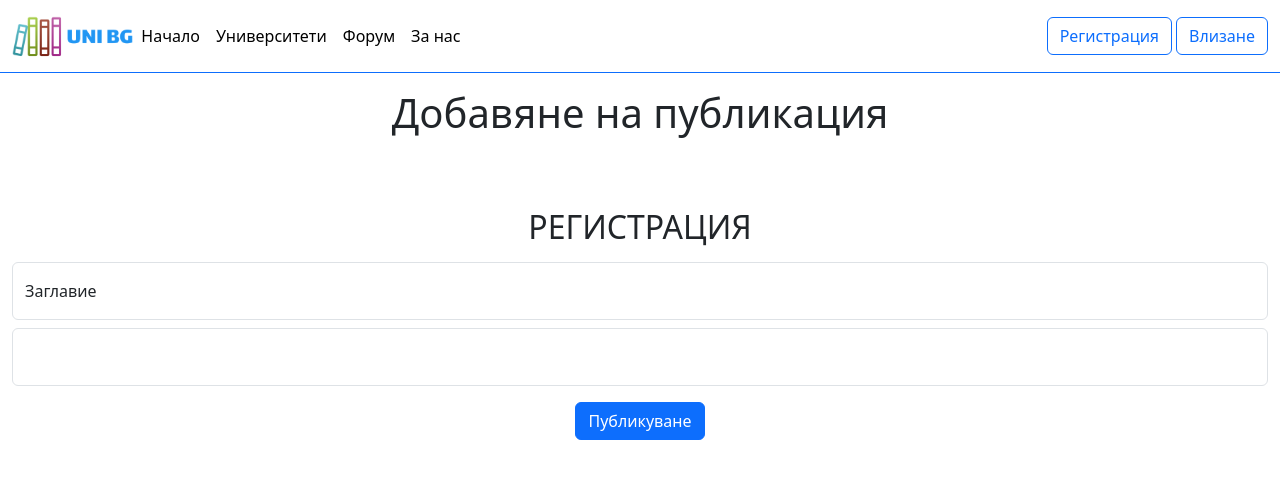
After one commit to MartoKartechnicata/diplomna, a PHP site: page /forum-make-post.php in a window 1280 px wide. The commit adds this page. Shown: the top 479 px of the page. Run offline with PHP 8.4, Linux system fonts and the light colour scheme; some libraries are stand-ins or nearby versions.

Commit message:
forum start

```diff
--- /dev/null
+++ b/Pages/forum-make-post.php
@@ -0,0 +1,65 @@
+<?php
+
+
+session_start();
+?>
+
+<!DOCTYPE html>
+<html lang="en">
+<head>
+    <meta charset="UTF-8">
+    <meta name="viewport" content="width=device-width, initial-scale=1.0">
+    <meta name="keywords" content="uni, университети, българия, образование, uni bg">
+    <meta name="author" content="Martin Yordanov 19315">
+    <title>Форум</title>
+    <link href="https://cdn.jsdelivr.net/npm/bootstrap@5.3.0-alpha3/dist/css/bootstrap.min.css" rel="stylesheet" integrity="sha384-KK94CHFLLe+nY2dmCWGMq91rCGa5gtU4mk92HdvYe+M/SXH301p5ILy+dN9+nJOZ" crossorigin="anonymous">
+    <script src="https://cdn.jsdelivr.net/npm/bootstrap@5.3.0-alpha3/dist/js/bootstrap.bundle.min.js" integrity="sha384-ENjdO4Dr2bkBIFxQpeoTz1HIcje39Wm4jDKdf19U8gI4ddQ3GYNS7NTKfAdVQSZe" crossorigin="anonymous"></script>
+    <link rel="stylesheet" type="text/css" href="../style.css">
+    <script src="https://kit.fontawesome.com/9ca68eee12.js" crossorigin="anonymous"></script>
+</head>
+<body>
+    <header>
+      <?php
+      include "../components/header.html"
+      ?>
+    </header>
+    <main>
+      <div class="container-fluid mt-3">
+        <div class="row align-center">
+          <div class="col">
+            <h1>Добавяне на публикация</h1>
+          </div>
+        </div>
+        <div class="row">
+          <div class="col">
+            <form method="post" enctype="multipart/form-data">
+              <div class="row">
+                <div class="col">
+                  <h2 style="text-align:center; padding-top:5%;">РЕГИСТРАЦИЯ</h2>
+                </div>
+              </div>
+						  <div class="row mt-2">
+                <div class="col">
+                  <div class="form-floating">
+                    <input type="text" class="form-control" id="fName" name="firstName" placeholder="Име">
+                      <label for="fName">Заглавие</label>
+                  </div>
+                </div>
+              </div>
+						  <div class="row mt-2">
+                <div class="col">
+                  <div class="form-floating">
+                    <input type="text" class="form-control" id="fName" name="firstName" placeholder="Публикация">
+                  </div>
+                </div>
+              </div>
+              <div class="row mt-3 align-center">
+                <div class="col">
+                  <input class="btn btn-primary" type="submit" name="submit" value="Публикуване">
+                </div>
+              </div>
+          </div>
+        </div>
+      </div>
+    </main>
+</body>
--- a/Pages/home.php
+++ b/Pages/home.php
@@ -45,7 +45,7 @@ session_start();
                             <?php
                             if (isset($_SESSION['firstName']) && isset($_SESSION['lastName'])) { ?>
                                 <a href="universities.php" class="btn btn-outline-light">Университети</a>
-                                <a href="login.php" class="btn btn-light">Профил</a>
+                                <a href="profile.php" class="btn btn-light">Профил</a>
                             <?php } else { ?>
                                 <a href="universities.php" class="btn btn-outline-light">Продължи като гост</a>
                                 <a href="login.php" class="btn btn-light">Влез</a>
--- a/Pages/login.php
+++ b/Pages/login.php
@@ -48,7 +48,6 @@ if (isset($_POST['email']) && isset($_POST['password'])) {
 	    $result = $stmt->fetch();
 
         $boolcheck = password_verify($pass, $result['password']);
-        echo $boolcheck;
         if (password_verify($pass, $result['password'])) {
             $row = ($result);
 
@@ -62,6 +61,9 @@ if (isset($_POST['email']) && isset($_POST['password'])) {
                 $_SESSION['lastName'] = $row['lastName'];
 
                 $_SESSION['admin'] = $row['admin'];
+
+                $_SESSION['username'] = $row['username'];
+
 
                 header("Location: universities.php");
 
--- a/style.css
+++ b/style.css
@@ -98,3 +98,9 @@ nav{
 .uni-card-header{
     font-weight: bold;
 }
+
+.no-profile{
+    height: 40vh;
+    width: 60%;
+    text-align: center;
+}
```
Also changed, not shown: Pages/forum.php (+50 -0 lines), Pages/registration.php (+17 -3 lines), Pages/forum-search.php (added).
